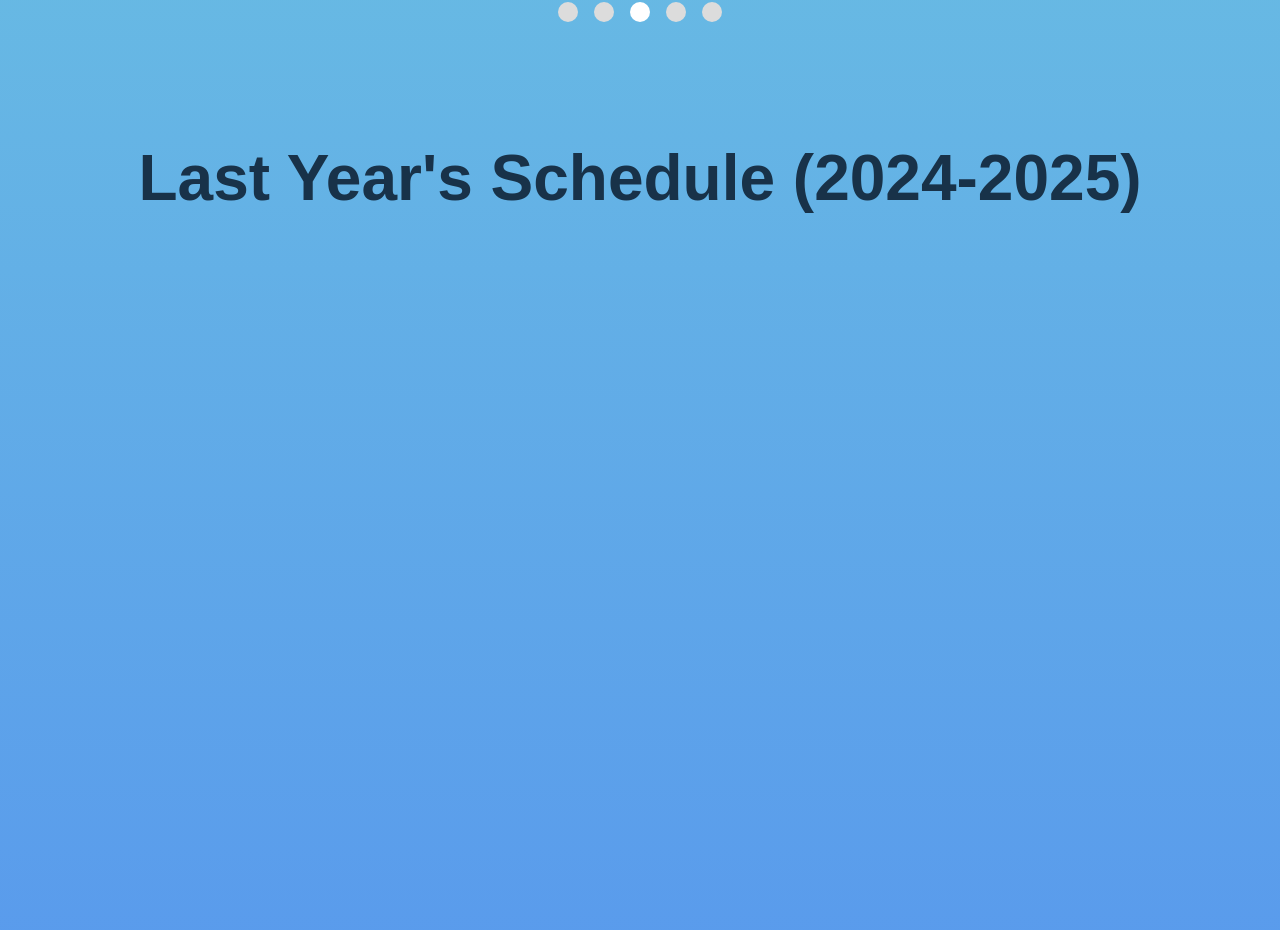
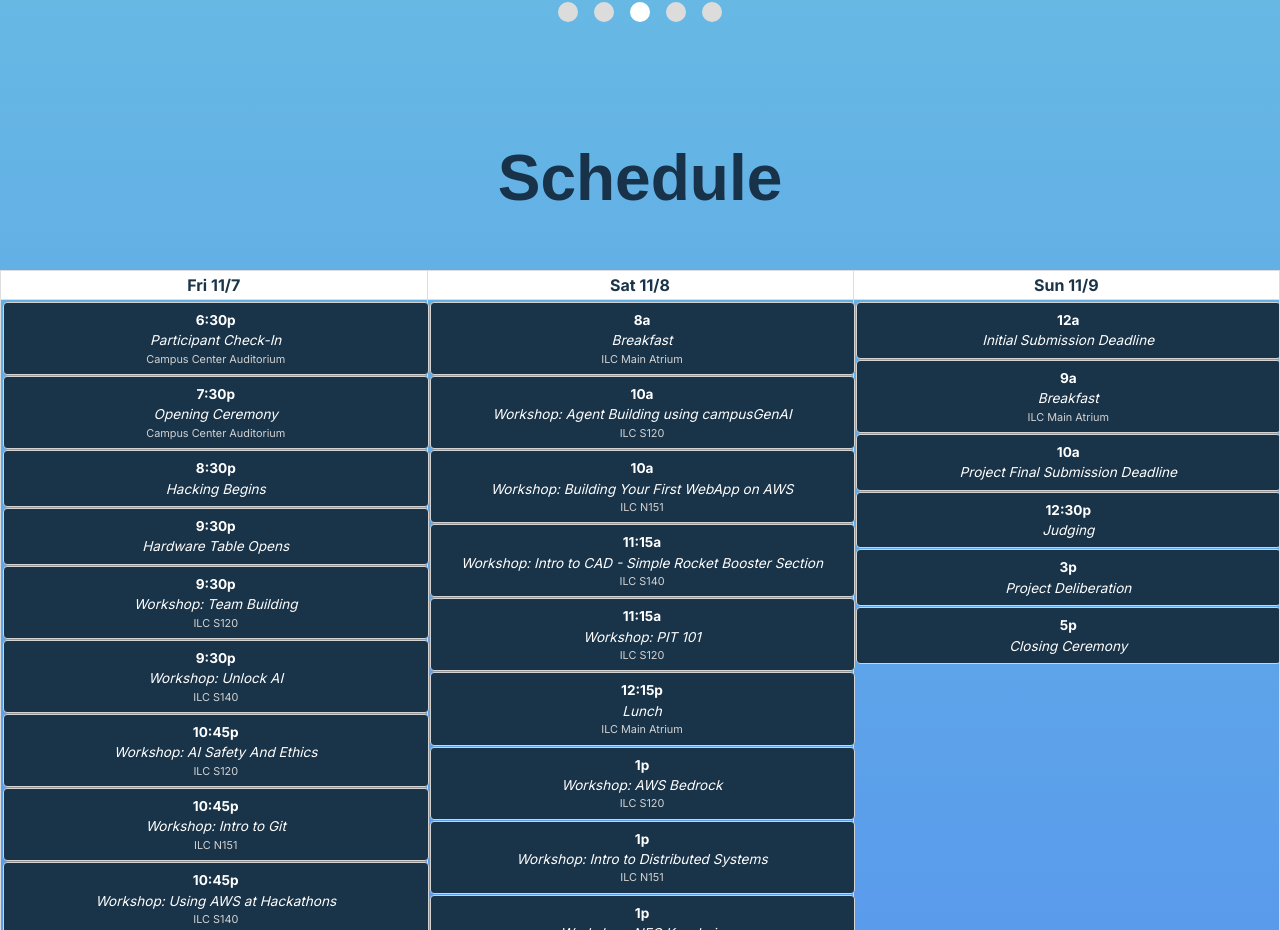
Before and after one commit to fuseumass/hackumass-website, a Next.js app: page / in a window 1280 px wide. Shown: the part 2152-3082 px from the top of the page. Built offline with nearby package versions, Linux system fonts and the light colour scheme; no server answers.

Commit message:
Committing

```diff
--- a/components/Landing/Landing.css
+++ b/components/Landing/Landing.css
@@ -706,6 +706,12 @@ html {
 
 }
 
+/* Normalize all day cells */
+.fc-daygrid-day {
+  background-color: transparent !important;
+}
+
+
 .fc-daygrid-event:hover {
   background-color: #1c4160;
 }
--- a/components/Landing/Schedule.js
+++ b/components/Landing/Schedule.js
@@ -1,17 +1,72 @@
-import React, { useEffect, useState } from 'react';
+import React from 'react';
 import FullCalendar from '@fullcalendar/react';
 import dayGridPlugin from '@fullcalendar/daygrid';
-import googleCalendarPlugin from '@fullcalendar/google-calendar';
 import './Landing.css';
 
 export default function Schedule() {
-  const [apiKey, setApiKey] = useState('');
 
-  useEffect(() => {
-    fetch('/.netlify/functions/getGoogleCalendarApiKey')
-      .then(response => response.json())
-      .then(data => setApiKey(data.apiKey));
-  }, []);
+  const events = [
+    // Friday 11/8
+    { title: 'Participant Check-In', start: '2025-11-07T18:30', location: 'Campus Center Auditorium' },
+    { title: 'Opening Ceremony', start: '2025-11-07T19:30', location: 'Campus Center Auditorium' },
+    { title: 'Hacking Begins', start: '2025-11-07T20:30' },
+    { title: 'Hardware Table Opens', start: '2025-11-07T21:30' },
+    { title: 'Workshop: Unlock AI', start: '2025-11-07T21:30', location: 'ILC S140' },
+    { title: 'Workshop: Team Building', start: '2025-11-07T21:30', location: 'ILC S120' },
+    { title: 'Workshop: Intro to Git', start: '2025-11-07T22:45', location: 'ILC N151' },
+    { title: 'Workshop: Using AWS at Hackathons', start: '2025-11-07T22:45', location: 'ILC S140' },
+    { title: 'Workshop: AI Safety And Ethics', start: '2025-11-07T22:45', location: 'ILC S120' },
+
+    // Saturday 11/9
+    { title: 'Breakfast', start: '2025-11-08T08:00', location: 'ILC Main Atrium' },
+
+    { title: 'Workshop: Agent Building using campusGenAI', start: '2025-11-08T10:00', location: 'ILC S120' },
+    { title: 'Workshop: Building Your First WebApp on AWS', start: '2025-11-08T10:00', location: 'ILC N151' },
+
+    { title: 'Workshop: Intro to CAD - Simple Rocket Booster Section', start: '2025-11-08T11:15', location: 'ILC S140' },
+    { title: 'Workshop: PIT 101', start: '2025-11-08T11:15', location: 'ILC S120' },
+
+    { title: 'Lunch', start: '2025-11-08T12:15', location: 'ILC Main Atrium' },
+
+    { title: 'Workshop: NFC Keychain', start: '2025-11-08T13:00', location: 'ILC S140' },
+    { title: 'Workshop: AWS Bedrock', start: '2025-11-08T13:00', location: 'ILC S120' },
+    { title: 'Workshop: Intro to Distributed Systems', start: '2025-11-08T13:00', location: 'ILC N151' },
+
+    { title: 'Sponsor Fair', start: '2025-11-08T14:00', location: 'ILC Main Atrium' },
+
+    { title: 'Workshop: Diversity Expo', start: '2025-11-08T14:15', location: 'ILC S140' },
+    { title: 'Workshop: AWS Bedrock', start: '2025-11-08T14:15', location: 'ILC S120' },
+    { title: 'Workshop: Intro to 3D Printing', start: '2025-11-08T14:15', location: 'ILC N151' },
+
+    { title: 'Workshop: Hacking With Github Copilot', start: '2025-11-08T15:30', location: 'ILC S140' },
+    { title: 'Workshop: From APIs to Agents: How to Build AI Systems', start: '2025-11-08T15:30', location: 'ILC N151' },
+
+    { title: 'AWS Coffee Chats', start: '2025-11-08T16:00', location: 'ILC Main Atrium' },
+
+    { title: 'Workshop: Experiment with Google AI Studio', start: '2025-11-08T16:45', location: 'ILC S140' },
+    { title: 'Workshop: Design Thinking', start: '2025-11-08T16:45', location: 'ILC S120' },
+    { title: 'Workshop: Intro to Cybersecurity Careers', start: '2025-11-08T16:45', location: 'ILC N151' },
+
+    { title: 'Dinner', start: '2025-11-08T18:00', location: 'ILC Main Atrium' },
+
+    { title: 'Workshop: Intro to Web: SQL Injections', start: '2025-11-08T19:00', location: 'ILC S140' },
+    { title: 'Workshop: Real-time gestures with Google\'s MediaPipe', start: '2025-11-08T19:00', location: 'ILC N151' },
+
+    { title: 'Workshop: How to Mod Minecraft', start: '2025-11-08T20:15', location: 'ILC S140' },
+    { title: 'Workshop: GWC Career Development', start: '2025-11-08T20:15', location: 'ILC N151' },
+
+    { title: 'Workshop: Intro to Arduino', start: '2025-11-08T21:30', location: 'ILC S140' },
+
+    { title: 'Insomnia Cookies', start: '2025-11-08T23:00' },
+    { title: 'Initial Submission Deadline', start: '2025-11-08T24:00' },
+
+    // Sunday 11/10
+    { title: 'Breakfast', start: '2025-11-09T09:00', location: 'ILC Main Atrium' },
+    { title: 'Project Final Submission Deadline', start: '2025-11-09T10:00' },
+    { title: 'Judging', start: '2025-11-09T12:30' },
+    { title: 'Project Deliberation', start: '2025-11-09T15:00' },
+    { title: 'Closing Ceremony', start: '2025-11-09T17:00' }
+  ];
 
   const renderEventContent = (eventInfo) => {
     return (
@@ -40,18 +95,14 @@ export default function Schedule() {
   return (
     <div className="Schedule" id="schedule">
       <div className="LandingAboutHeader">
-        <h1 className="heading">Last Year's Schedule (2024-2025)</h1>
+        <h1 className="heading">Schedule</h1>
       </div>
+
       <div className="calendar-container">
-        {apiKey && (
         <FullCalendar
-            plugins={[dayGridPlugin, googleCalendarPlugin]}
+          plugins={[dayGridPlugin]}
           initialView="customThreeDay"
-            googleCalendarApiKey={apiKey}
-            events={{
-              googleCalendarId: 'c_d72a2518e24811953a600a17cc31ae2309264570b0c731f13724e420aabd1369@group.calendar.google.com',
-              className: 'gcal-event'
-            }}
+          events={events}
           headerToolbar={{
             left: '',
             center: '',
@@ -61,16 +112,15 @@ export default function Schedule() {
             customThreeDay: {
               type: 'dayGrid',
               duration: { days: 3 },
-                buttonText: '3 day'
+              buttonText: '3 day',
             }
           }}
-            initialDate="2024-11-08"
+          initialDate="2025-11-07"
           height="auto"
           eventContent={renderEventContent}
           dayHeaderContent={renderDayHeaderContent}
           eventClick={handleEventClick}
         />
-        )}
       </div>
     </div>
   );
```
Also changed, not shown: 2 other files (tests, documents, lock files or other folders). Lines whose indentation alone changed are shown as unchanged.
